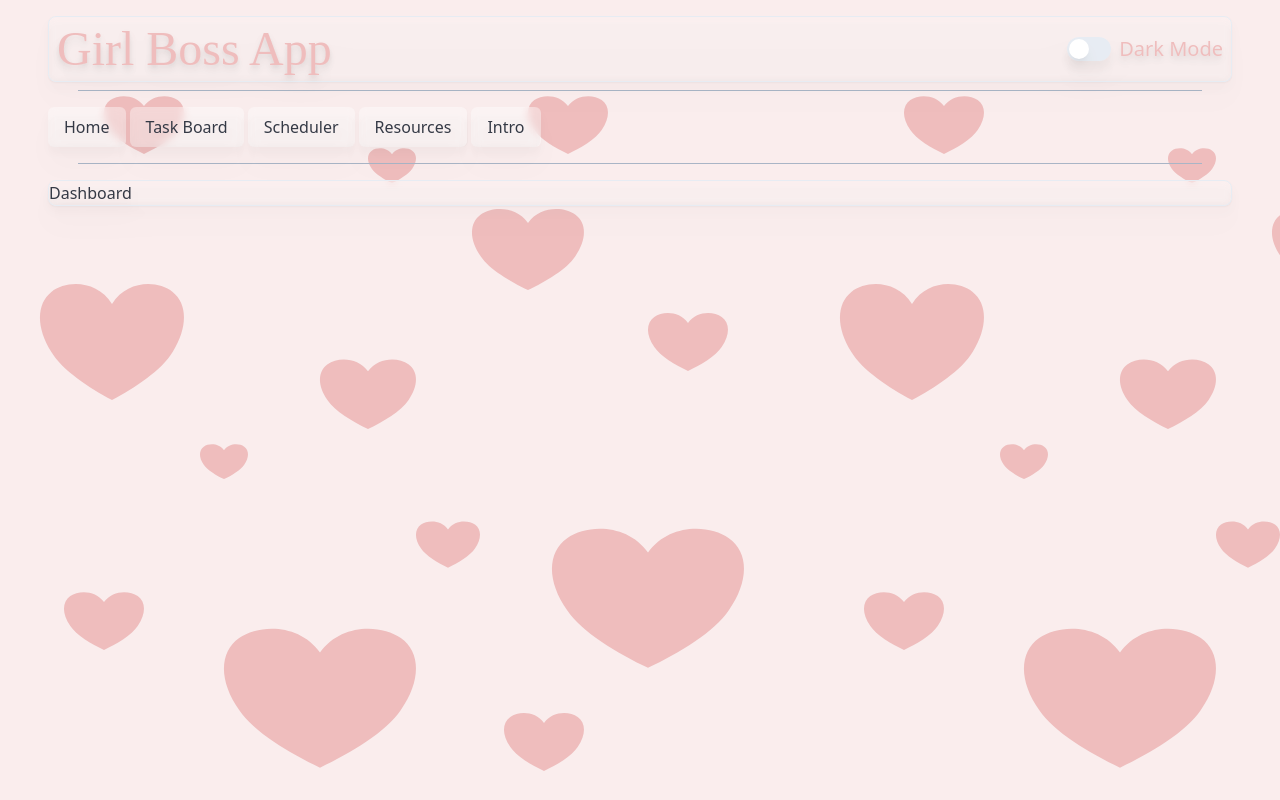
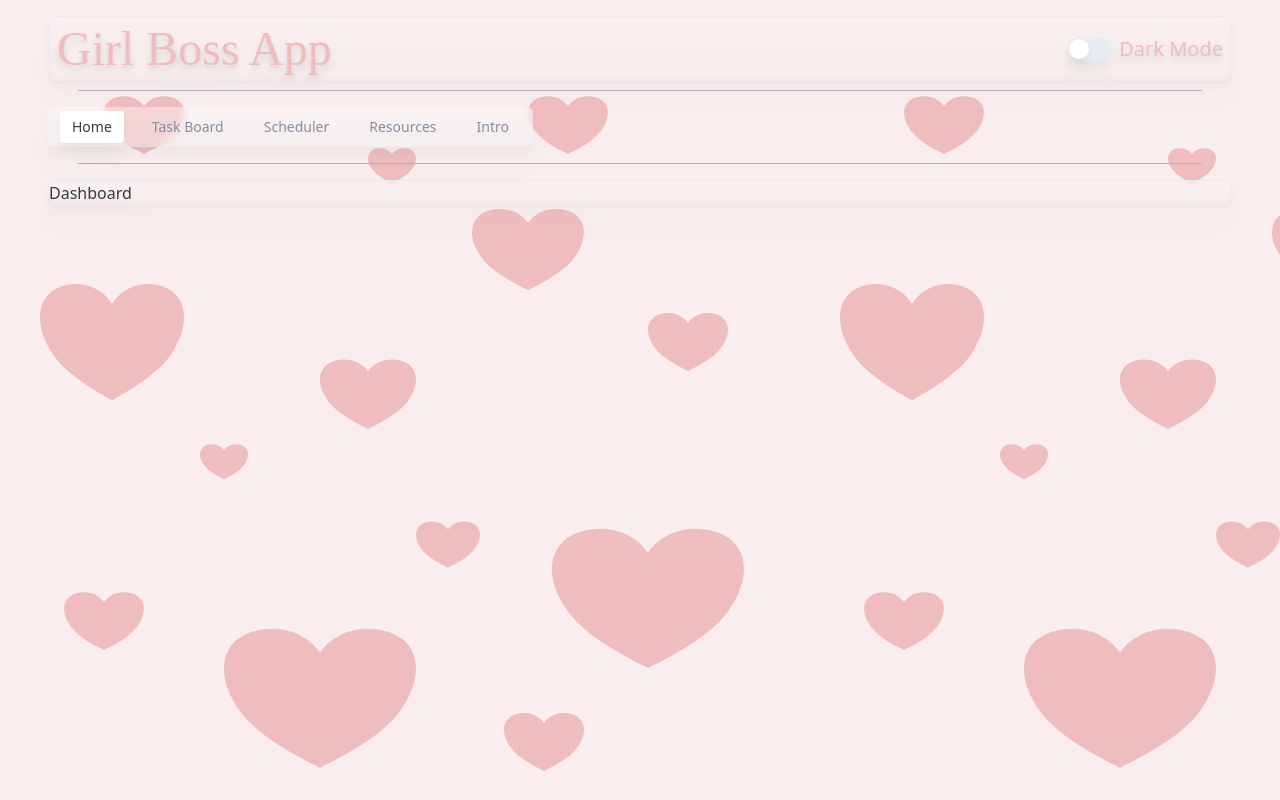
Before and after one commit to rbarbosa51/girl-boss-app, a React (Vite) app in the folder client/: page /dashboard in a window 1280 px wide. Built offline with nearby package versions, Linux system fonts and the light colour scheme; a web font is replaced by a local one.

Commit message:
Changed the Nav to shadcn-ui tabs

```diff
--- a/client/src/pages/Layout.tsx
+++ b/client/src/pages/Layout.tsx
@@ -1,11 +1,11 @@
 import { Card} from "@/components/ui/card";
-import { Outlet, NavLink} from "react-router-dom";
-import {NavigationMenu, NavigationMenuItem} from "@/components/ui/navigation-menu"
+import { Outlet, NavLink, useNavigate} from "react-router-dom";
+import { Tabs, TabsList, TabsTrigger, TabsContent } from "@/components/ui/tabs";
 import { Separator } from "@/components/ui/separator";
 import DarkMode from "@/components/DarkMode";
 
 export default function Layout() {
-
+    const navigate = useNavigate()
     return (
         <>
         <div className="h-screen bg-lightPattern dark:bg-darkPattern p-4 opacity-80" >
@@ -19,35 +19,16 @@ export default function Layout() {
               </div>
             </Card>
             <Separator className='w-[90%] mx-auto mt-2 mb-4 bg-slate-400'/>
+            <Tabs defaultValue='home' className="ml-8">
+                <TabsList className="backdrop-blur-sm bg-white/40 dark:bg-black/40 drop-shadow-xl">
+                    <TabsTrigger className="m-2" value="home" onClick={() => navigate('/dashboard')}>Home</TabsTrigger>
+                    <TabsTrigger className="m-2" value="kanban"  onClick={() => navigate('/dashboard/kanban')}>Task Board</TabsTrigger>
+                    <TabsTrigger className="m-2" value="scheduler" onClick={() => navigate('/dashboard/scheduler')}>Scheduler</TabsTrigger>
+                    <TabsTrigger className="m-2" value="resources" onClick={() => navigate('/dashboard/resources')}>Resources</TabsTrigger>
+                    <TabsTrigger className="m-2" value="intro" onClick={() => navigate('/')}>Intro</TabsTrigger>
+                </TabsList>
+            </Tabs>
 
-            <NavigationMenu className="flex justify-center mt-4 gap-1 mx-8">
-                {/* className={navigationMenuTriggerStyle()  */}
-                <NavigationMenuItem className={"list-none rounded-md backdrop-blur-sm bg-white/40 dark:bg-black/40 drop-shadow-xl p-2 px-4" }>
-                    <NavLink to={'/dashboard'}>
-                        Home
-                    </NavLink>
-                </NavigationMenuItem>
-                <NavigationMenuItem className={"list-none rounded-md backdrop-blur-sm bg-white/40 dark:bg-black/40 drop-shadow-xl p-2 px-4" }>
-                    <NavLink to={'/dashboard/kanban'}>
-                        Task Board
-                    </NavLink>
-                </NavigationMenuItem>
-                <NavigationMenuItem className={"list-none rounded-md backdrop-blur-sm bg-white/40 dark:bg-black/40 drop-shadow-xl p-2 px-4" }>
-                    <NavLink to={'/dashboard/scheduler'}>
-                        Scheduler
-                    </NavLink>
-                </NavigationMenuItem>
-                <NavigationMenuItem className={"list-none rounded-md backdrop-blur-sm bg-white/40 dark:bg-black/40 drop-shadow-xl p-2 px-4" }>
-                    <NavLink to={'/dashboard/resources'}>
-                        Resources
-                    </NavLink>
-                </NavigationMenuItem>
-                <NavigationMenuItem className={"list-none rounded-md backdrop-blur-sm bg-white/40 dark:bg-black/40 drop-shadow-xl p-2 px-4" }>
-                    <NavLink to={'/'}>
-                        Intro
-                    </NavLink>
-                </NavigationMenuItem>
-            </NavigationMenu>
             <Separator className='w-[90%] mx-auto my-4 bg-slate-400'/>
 
             <Card className="flex flex-col backdrop-blur-sm bg-white/20 dark:bg-black/40 drop-shadow-xl mx-8 mt-4">
```
